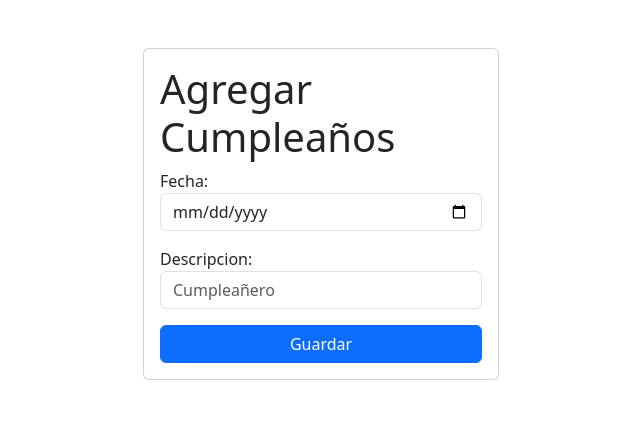
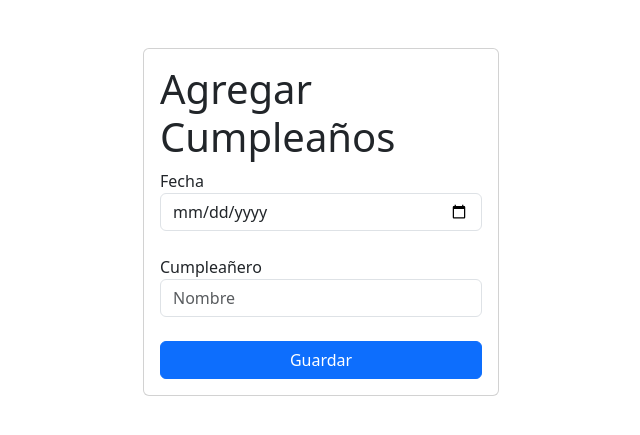
Before and after one commit to Santiago65/Olvidadizo2.0, a Django app: page /tasks/agregarCumple/ in a window 1280 px wide. Shown: the part 56-491 px from the top of the page, without its empty margins (319-959 px from the left). Run offline with Django 4.2, Linux system fonts and the light colour scheme; the visitor is signed in with stand-in values (Sample User, id 1); some libraries are stand-ins or nearby versions.

```diff
--- a/tasks/forms.py
+++ b/tasks/forms.py
@@ -27,7 +27,7 @@ class CumpleForm(forms.ModelForm):
         #help_text='Formato: DD/MM/AAAA'
     )
     descripcion = forms.CharField(
-        widget=forms.TextInput(attrs={'placeholder': 'Cumpleañero', 'class': 'form-control'}),
+        widget=forms.TextInput(attrs={'placeholder': 'Nombre', 'class': 'form-control'}),
 
     )
     def clean_fecha(self):
--- a/tasks/templates/agregarCumple.html
+++ b/tasks/templates/agregarCumple.html
@@ -1,4 +1,3 @@
-
 {% extends 'base.html' %}
 
 {% block content %}
@@ -9,8 +8,14 @@
                 {% csrf_token %}
                 <h1>Agregar Cumpleaños</h1>
                 {{ error }}
-                {{ form.as_p }}
-
+                <div class="form-group mb-4">
+                    <label for="{{ form.fecha.id_for_label }}">Fecha</label>
+                    {{ form.fecha }}
+                </div>
+                <div class="form-group mb-4">
+                    <label for="{{ form.descripcion.id_for_label }}">Cumpleañero</label>
+                    {{ form.descripcion }}
+                </div>
                 <button class="btn btn-primary" type="submit">Guardar</button>
             </form>
         </div>
--- a/tasks/templates/home.html
+++ b/tasks/templates/home.html
@@ -1,7 +1,7 @@
 {% extends 'base.html' %}
 
 {% block content %}
-<main class="container py-5">
+<main class="container py-2">
     <section class="card card-body">
         <h1 class="display-1 text-center">Bienvenido a Olvidadizo!!</h1>
         <br><br>
```
